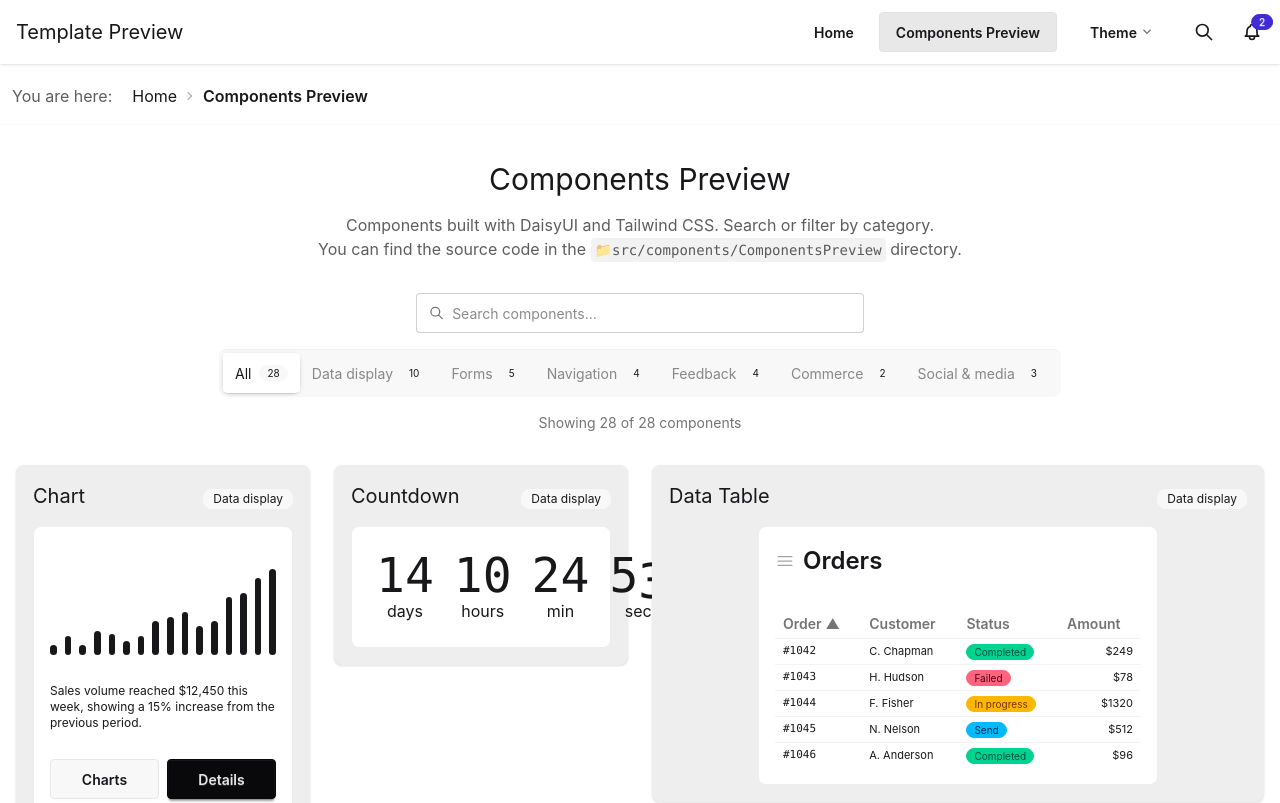
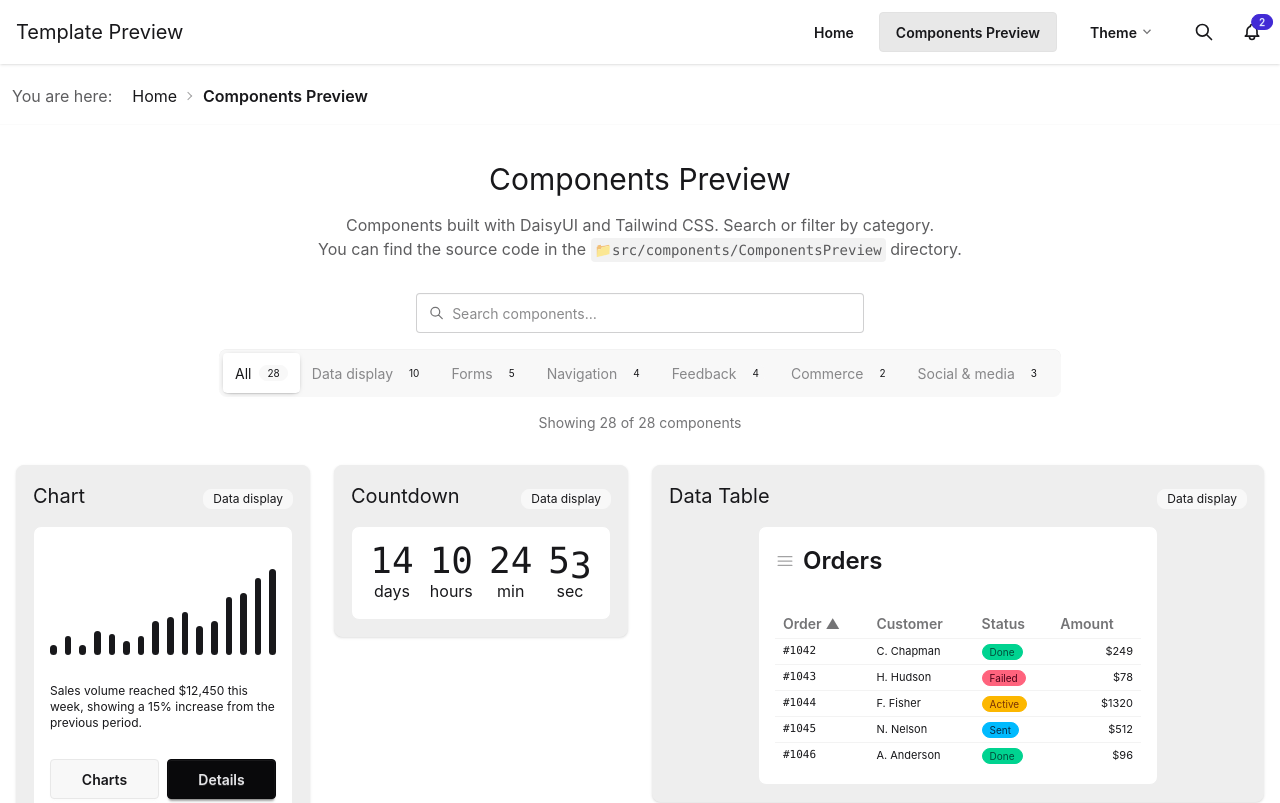
Before and after one commit to martinille/starter-template-vite-vue3-sass-tailwind4-daisyui5, a Vue app: page /preview in a window 1280 px wide. Shown: the top 803 px of the page. Built offline with nearby package versions, Linux system fonts and the light colour scheme.

Commit message:
Remove route transition that could strand the view invisible; fix clipped countdown, table and empty state

```diff
--- a/src/App.vue
+++ b/src/App.vue
@@ -13,17 +13,7 @@ import TheHeader from '@/components/TheHeader.vue';
 	<TheHeader />
 
 	<main id="main" class="py-8" tabindex="-1">
-		<RouterView v-slot="{ Component, route }">
-			<Transition
-				mode="out-in"
-				enter-from-class="opacity-0"
-				leave-to-class="opacity-0"
-				enter-active-class="transition-opacity duration-200 motion-reduce:transition-none"
-				leave-active-class="transition-opacity duration-150 motion-reduce:transition-none"
-			>
-				<component :is="Component" :key="route.path" />
-			</Transition>
-		</RouterView>
+		<RouterView />
 	</main>
 
 	<TheFooter />
--- a/src/components/ComponentsPreview/Countdown.vue
+++ b/src/components/ComponentsPreview/Countdown.vue
@@ -19,28 +19,28 @@ onUnmounted(() => {
 </script>
 
 <template>
-	<div class="card card-border border-base-300 w-full max-w-80 p-6 bg-base-100">
-		<div class="grid grid-flow-col gap-5 text-center auto-cols-max">
+	<div class="card card-border border-base-300 w-full max-w-80 p-4 bg-base-100">
+		<div class="flex flex-wrap justify-center gap-x-4 gap-y-2 text-center">
 			<div class="flex flex-col">
-				<span class="font-mono text-5xl countdown">
+				<span class="font-mono text-4xl countdown">
 					<span style="--value: 14">14</span>
 				</span>
 				days
 			</div>
 			<div class="flex flex-col">
-				<span class="font-mono text-5xl countdown">
+				<span class="font-mono text-4xl countdown">
 					<span style="--value: 10">10</span>
 				</span>
 				hours
 			</div>
 			<div class="flex flex-col">
-				<span class="font-mono text-5xl countdown">
+				<span class="font-mono text-4xl countdown">
 					<span style="--value: 24">24</span>
 				</span>
 				min
 			</div>
 			<div class="flex flex-col">
-				<span class="font-mono text-5xl countdown">
+				<span class="font-mono text-4xl countdown">
 					<span :style="{ '--value': counter }">{{ counter }}</span>
 				</span>
 				sec
--- a/src/components/ComponentsPreview/DataTable.vue
+++ b/src/components/ComponentsPreview/DataTable.vue
@@ -9,11 +9,11 @@ const columns = [
 ];
 
 const orders = [
-	{ id: "#1042", customer: "C. Chapman", status: "Completed", badge: "badge-success", amount: 249 },
+	{ id: "#1042", customer: "C. Chapman", status: "Done", badge: "badge-success", amount: 249 },
 	{ id: "#1043", customer: "H. Hudson", status: "Failed", badge: "badge-error", amount: 78 },
-	{ id: "#1044", customer: "F. Fisher", status: "In progress", badge: "badge-warning", amount: 1320 },
-	{ id: "#1045", customer: "N. Nelson", status: "Send", badge: "badge-info", amount: 512 },
-	{ id: "#1046", customer: "A. Anderson", status: "Completed", badge: "badge-success", amount: 96 },
+	{ id: "#1044", customer: "F. Fisher", status: "Active", badge: "badge-warning", amount: 1320 },
+	{ id: "#1045", customer: "N. Nelson", status: "Sent", badge: "badge-info", amount: 512 },
+	{ id: "#1046", customer: "A. Anderson", status: "Done", badge: "badge-success", amount: 96 },
 ];
 
 const sortKey = ref("id");
@@ -51,7 +51,7 @@ const sortedOrders = computed(() => {
 					Orders
 				</span>
 			</h2>
-			<div class="overflow-x-auto">
+			<div class="overflow-x-auto -mx-2 px-2">
 				<table class="table table-xs">
 					<thead>
 						<tr>
--- a/src/components/ComponentsPreview/EmptyState.vue
+++ b/src/components/ComponentsPreview/EmptyState.vue
@@ -4,8 +4,8 @@
 
 <template>
 	<div class="card card-sm card-border border-base-300 bg-base-100 w-full max-w-80">
-		<div class="card-body items-center gap-4 py-10 text-center">
-			<svg xmlns="http://www.w3.org/2000/svg" fill="none" viewBox="0 0 96 72" class="w-40 text-base-content/25" role="img" aria-label="An empty folder">
+		<div class="card-body items-center gap-3 text-center">
+			<svg xmlns="http://www.w3.org/2000/svg" fill="none" viewBox="0 0 96 72" class="w-24 text-base-content/25" role="img" aria-label="An empty folder">
 				<rect x="8" y="16" width="80" height="48" rx="6" stroke="currentColor" stroke-width="2.5"></rect>
 				<path d="M8 24a6 6 0 0 1 6-6h20l7 8" stroke="currentColor" stroke-width="2.5" stroke-linecap="round" stroke-linejoin="round"></path>
 				<path d="M26 40h44M26 50h28" stroke="currentColor" stroke-width="2.5" stroke-linecap="round"></path>
```
Also changed, not shown: 1 other file (tests, documents, lock files or other folders).
